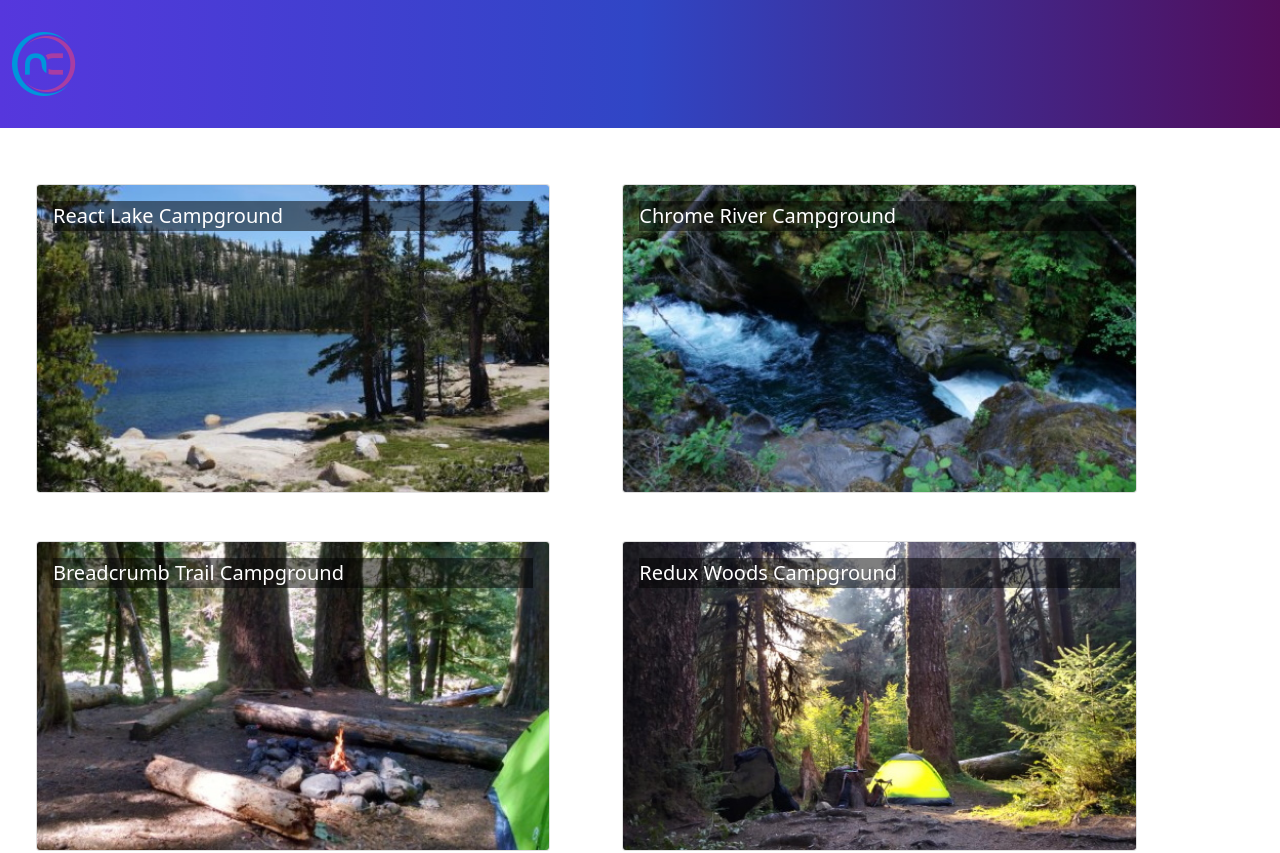
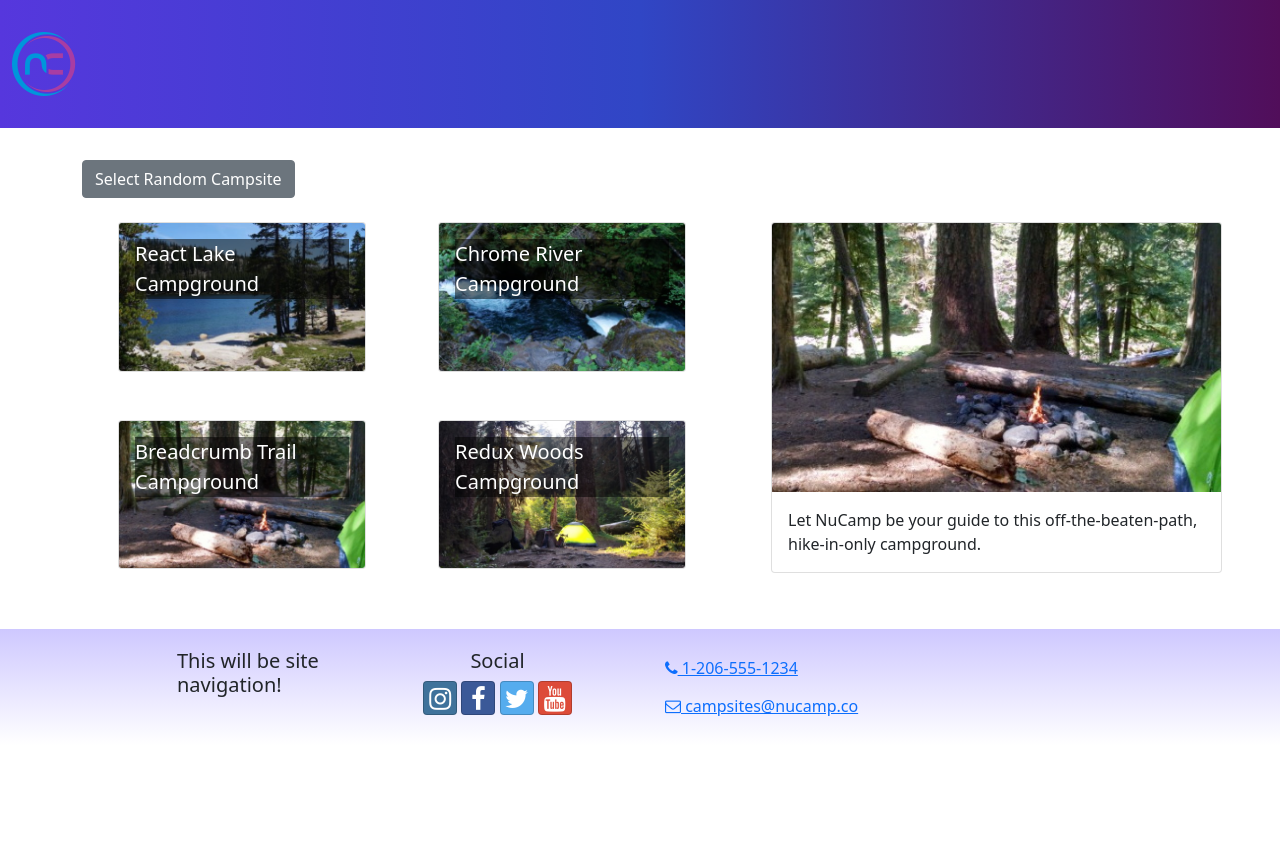
Before and after one commit to alvajose35/ReactNucampSite, a React (Create React App) app: page / in a window 1280 px wide. Shown: the top 853 px of the page. After the commit the page ends 800 px from the top, so only its background shows below. Built offline with nearby package versions, Linux system fonts and the light colour scheme.

Commit message:
Added DirectoryPage, its Slice, and Detail component.

```diff
--- a/src/App.js
+++ b/src/App.js
@@ -1,14 +1,14 @@
 // import React from 'react';
-import './App.css';
-import CampsitesList from './features/campsites/CampsitesList';
 import Header from './components/Header';
 import Footer from './components/Footer';
+import CampsitesDirectoryPage from "./pages/CampsitesDirectoryPage";
+import './App.css';
 
 function App() {
 	return (
 		<div className="App">
 			<Header/>
-			<CampsitesList/>
+			<CampsitesDirectoryPage/>
 			<Footer/>
 		</div>
 	);
--- /dev/null
+++ b/src/features/campsites/CampsiteDetail.js
@@ -0,0 +1,17 @@
+import { Card, CardImg, CardText, CardBody, Col } from "reactstrap";
+
+const CampsiteDetail = ({ campsite }) => {
+	const { image, name, description } = campsite;
+	return (
+		<Col md='12' className="m-4">
+			<Card>
+				<CardImg top src={image} alt={name} />
+				<CardBody>
+					<CardText>{description}</CardText>
+				</CardBody>
+			</Card>
+		</Col>
+	);
+};
+
+export default CampsiteDetail;
--- a/src/features/campsites/CampsitesList.jsx
+++ b/src/features/campsites/CampsitesList.jsx
@@ -1,16 +1,18 @@
-import { CAMPSITES } from '../../app/shared/CAMPSITES';
 import { Col, Row } from "reactstrap";
 import CampsiteCard from "./CampsiteCard";
+import { selectAllCampsites } from './campsitesSlice';
+
 
 const CampsitesList = () => {
+	const campsites =  selectAllCampsites();
 	return (
 		<Row className='ms-auto'>
-			{CAMPSITES.map((campsite) => {
+			{campsites.map((campsite) => {
 				return (
 					<Col md='5' className='m-4' key={CampsiteCard.id}>
 						<CampsiteCard campsite={campsite}/>
 					</Col>
-				)
+				);
 			})}
 		</Row>
 	);
--- /dev/null
+++ b/src/features/campsites/campsitesSlice.js
@@ -0,0 +1,9 @@
+import { CAMPSITES } from "../../app/shared/CAMPSITES";
+
+export const selectAllCampsites = () => {
+	return CAMPSITES;
+};
+
+export const selectRandomCampsite = () => {
+	return CAMPSITES[Math.floor(Math.random()* CAMPSITES.length)];
+};
--- /dev/null
+++ b/src/pages/CampsitesDirectoryPage.js
@@ -0,0 +1,32 @@
+import { Container, Row, Col, Button } from "reactstrap";
+import CampsiteDetail from "../features/campsites/CampsiteDetail";
+import CampsitesList from "../features/campsites/CampsitesList";
+import { selectRandomCampsite } from "../features/campsites/campsitesSlice";
+
+const CampsiteDirectoryPage = () => {
+	let selectedCampsite = selectRandomCampsite();
+
+	const toggleCampsite = () => {
+		selectedCampsite = selectRandomCampsite();
+		console.log(selectedCampsite);
+	};
+
+	return (
+		<Container>
+			<Button onClick={() => toggleCampsite()}>
+				Select Random Campsite
+			</Button>
+
+			<Row>
+				<Col sm='5' md='7'>
+					<CampsitesList/>
+				</Col>
+				<Col sm='7' md='5'>
+					<CampsiteDetail campsite={selectedCampsite}/>
+				</Col>
+			</Row>
+		</Container>
+	);
+};
+
+export default CampsiteDirectoryPage;
```
